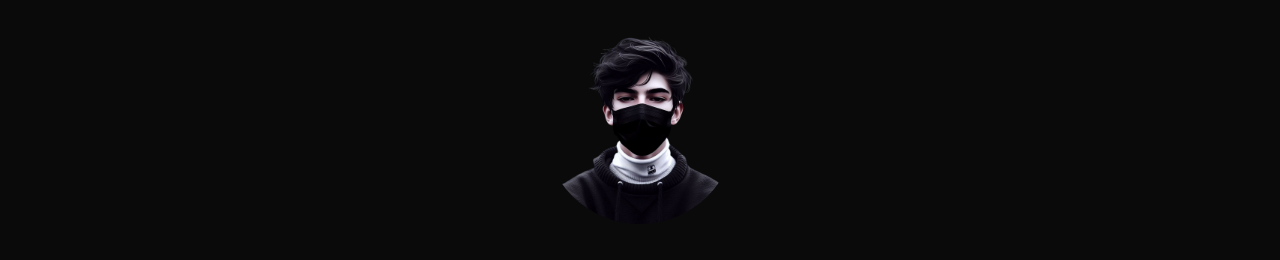
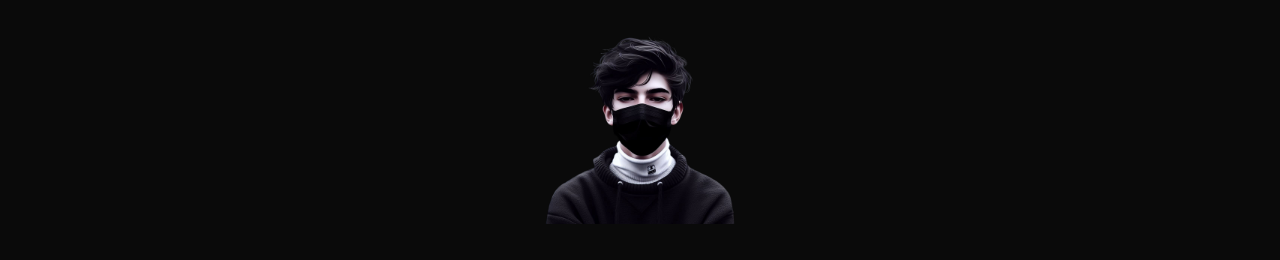
Before and after one commit to harshyadavone/Portfolio, a Next.js app: page / in a window 1280 px wide. Shown: the top 260 px of the page. Built offline with nearby package versions, Linux system fonts and the light colour scheme.

Commit message:
Update page.tsx

```diff
--- a/app/page.tsx
+++ b/app/page.tsx
@@ -9,7 +9,7 @@ export default function Home() {
   return (
     <main className="min-h-screen p-8">
       <div className="flex flex-col items-center gap-8">
-        <div className="relative w-48 h-48 rounded-full overflow-hidden">
+        <div className="relative w-48 h-48 overflow-hidden">
           <Image
             src="/profile-pic.png"
             alt="Profile Picture"
```
